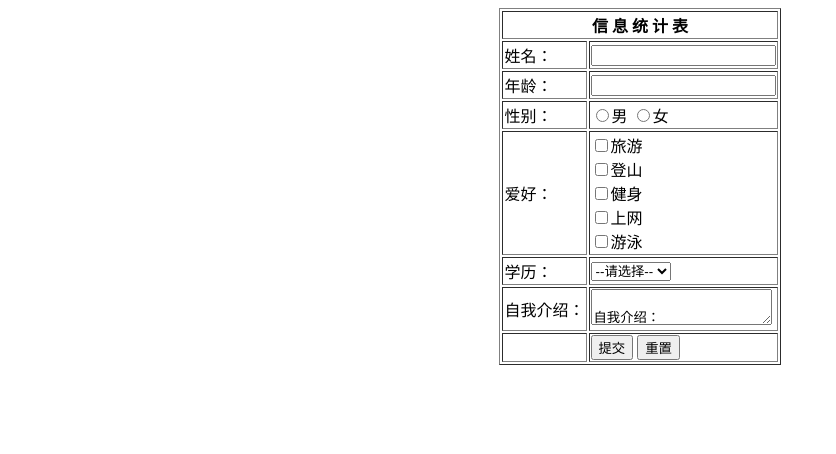
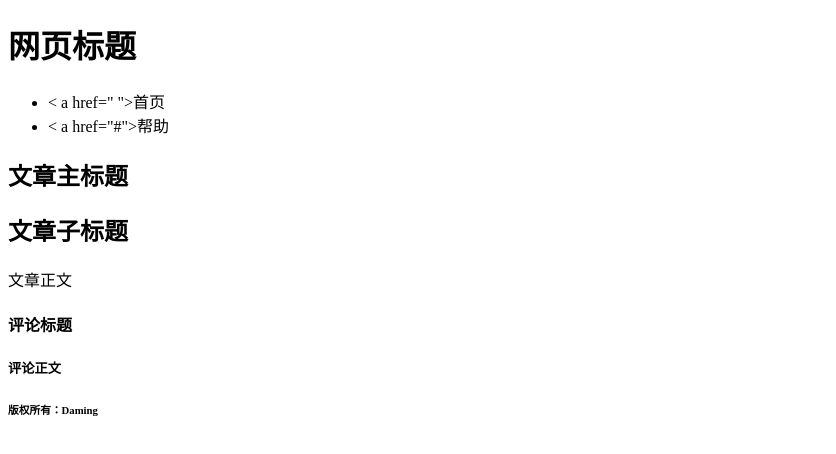
Before and after one commit to zhaoxueming1/web_table, a plain HTML site: page index.html in a window 1280 px wide. Shown: the whole page, without its empty margins (0-836 px from the left). Drawn offline with Linux system fonts and the light colour scheme.

Commit message:
Update index.html

```diff
--- a/index.html
+++ b/index.html
@@ -1,66 +1,20 @@
 <!DOCTYPE html>
 <html>
-	<head>
-		<meta charset="utf-8">
-		<title>第一次作业</title>
-	</head>
-	<body>
-		<center><table border="1">
-			<tr>
-				<th colspan="2">信 息 统 计 表</th>
-			</tr>
-			<tr>
-				<td>姓名：</td>
-				<td>
-					<input type="text">
-				</td>
-			</tr>
-			<tr>
-				<td>年龄：</td>
-				<td>
-					<input type="text">
-				</td>
-			</tr>
-			<tr>
-				<td>性别：</td>
-				<td>
-					<input type="radio">男
-					<input type="radio">女
-				</td>
-			</tr>
-			<tr>
-				<td>爱好：</td>
-				<td>
-					<input type="checkbox">旅游<br>
-					<input type="checkbox">登山<br>
-					<input type="checkbox">健身<br>
-					<input type="checkbox">上网<br>
-					<input type="checkbox">游泳<br>
-				</td>
-			</tr>
-			<tr>
-				<td>学历：</td>
-				<td>
-					<select>
-						<option>--请选择--</option>
-					</select>
-				</td>
-			</tr>
-			<tr>
-				<td>自我介绍：</td>
-				<td>
-					<textarea style="overflow-y:visible">
-					自我介绍：
-					</textarea>
-				</td>
-			</tr>
-			<tr>
-				<td></td>
-				<td>
-					<button>提交</button>
-					<button>重置</button>
-				</td>
-			</tr>
-		</table></center>
-	</body>
+ <head>
+  <meta charset="utf-8" />
+  <title></title>
+ </head>
+ <body>
+  <h1>网页标题</h1>
+  <ul>
+   <li>< a href=" ">首页</ a></dd>
+   <li>< a href="#">帮助</ a></dd>
+  </ul>
+  <h2>文章主标题</h2>
+  <h2>文章子标题</h2>
+  <p>文章正文</p >
+  <h4>评论标题</h4>
+  <h5>评论正文</h5>
+  <h6>版权所有：Daming</h6>
+ </body>
 </html>
```
